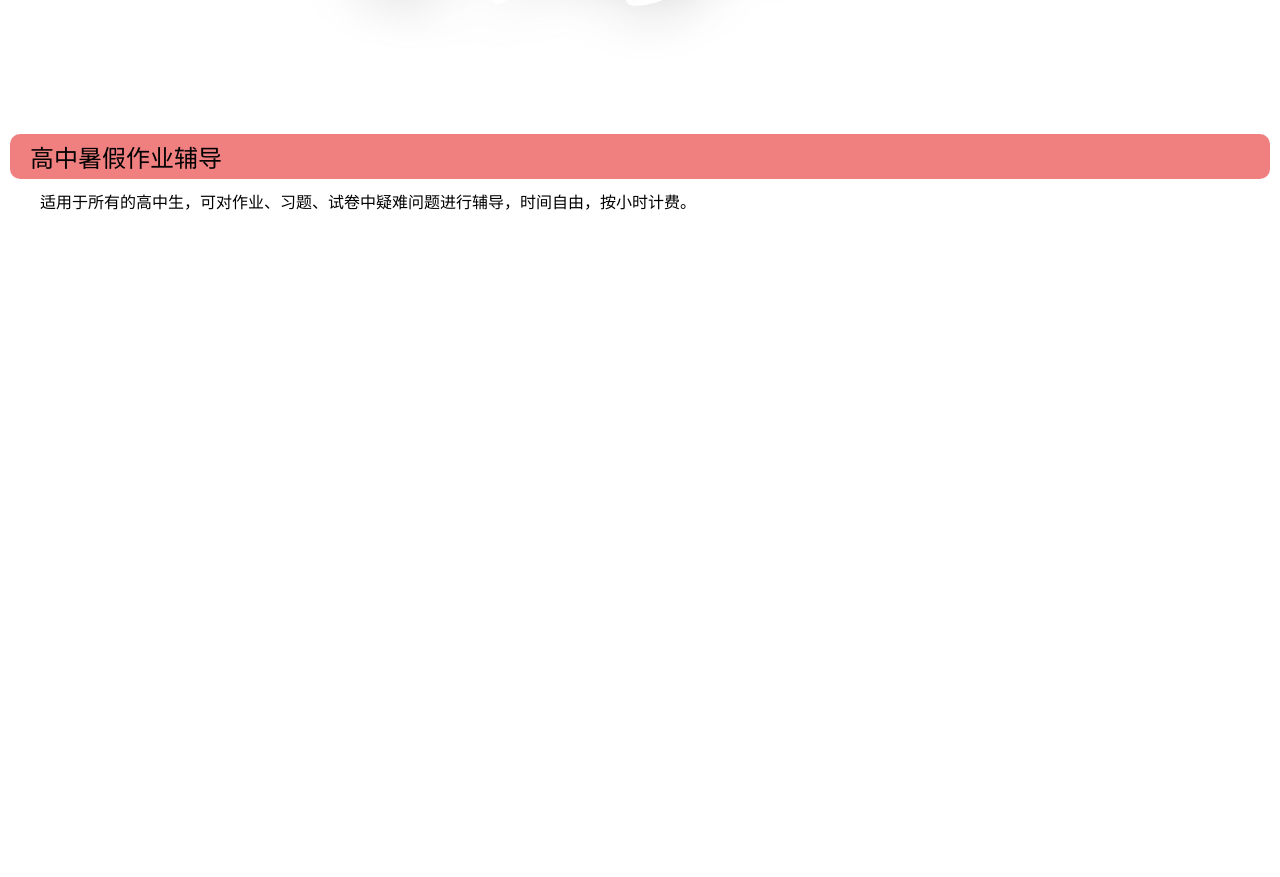
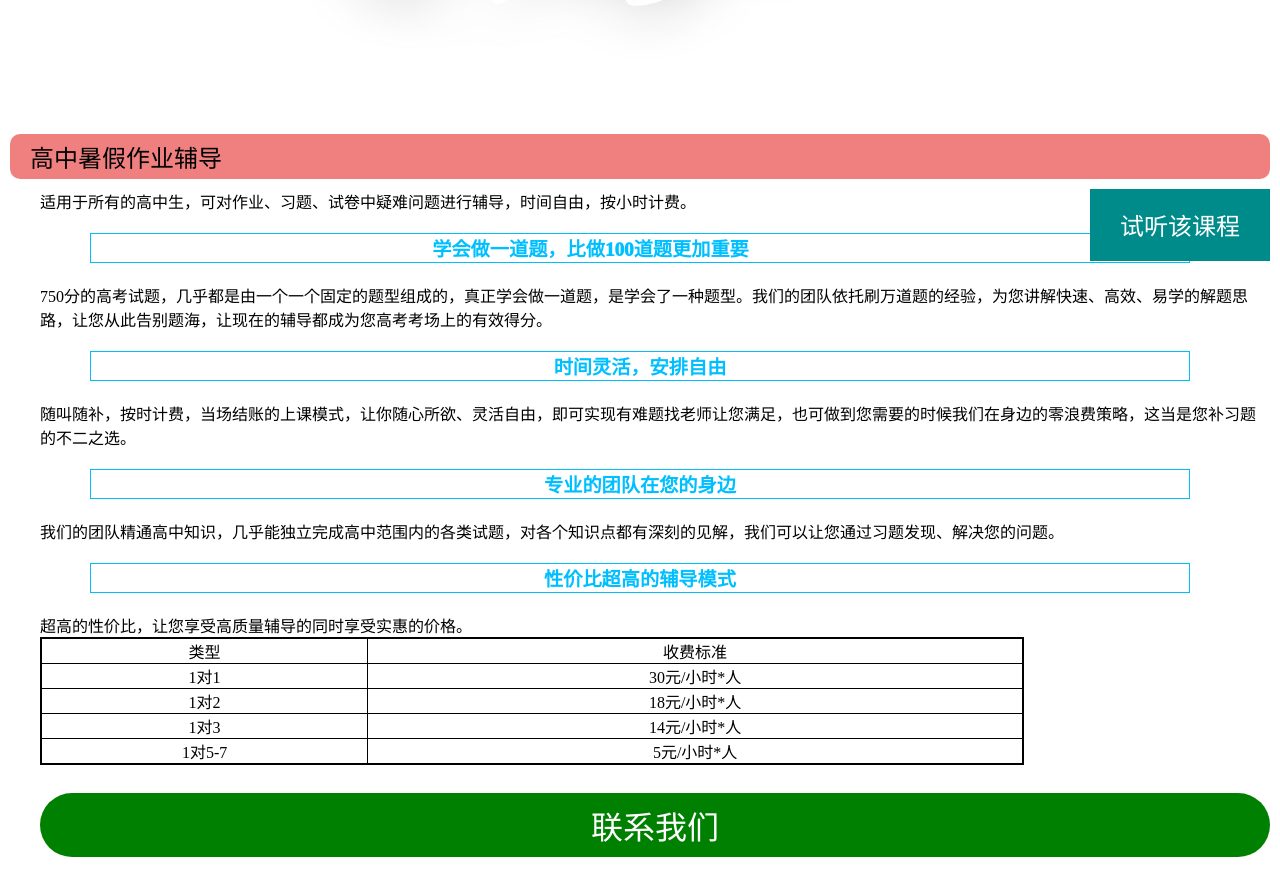
Before and after one commit to jxlpzqc/EduAD, a plain HTML site: page fudao.html in a window 1280 px wide. Shown: the part 671-1548 px from the top of the page. Before the commit the page ends 894 px from the top, so only its background shows below. Drawn offline with nearby package versions, Linux system fonts and the light colour scheme.

Commit message:
add new content

```diff
--- a/fudao.html
+++ b/fudao.html
@@ -12,11 +12,67 @@
         <img src='background.jpg' width="100%"/>
         <div class="course">
             <p class="courseTitle">高中暑假作业辅导</p>
+
+            <div style="padding:10px auto "><button class="btnListen" style="float: right">试听该课程</button>
+            </div>
             <p class="info">
 
                 适用于所有的高中生，可对作业、习题、试卷中疑难问题进行辅导，时间自由，按小时计费。
             </p>
 
+            <p class="subTitle">学会做一道题，比做100道题更加重要</p>
+            <p class="info">
+                750分的高考试题，几乎都是由一个一个固定的题型组成的，真正学会做一道题，是学会了一种题型。我们的团队依托刷万道题的经验，为您讲解快速、高效、易学的解题思路，让您从此告别题海，让现在的辅导都成为您高考考场上的有效得分。
+            </p>
+
+            <p class="subTitle">时间灵活，安排自由</p>
+            <p class="info">
+                随叫随补，按时计费，当场结账的上课模式，让你随心所欲、灵活自由，即可实现有难题找老师让您满足，也可做到您需要的时候我们在身边的零浪费策略，这当是您补习题的不二之选。
+            </p>
+
+            <p class="subTitle">专业的团队在您的身边</p>
+            <p class="info">
+                我们的团队精通高中知识，几乎能独立完成高中范围内的各类试题，对各个知识点都有深刻的见解，我们可以让您通过习题发现、解决您的问题。
+            </p>
+
+            <p class="subTitle">性价比超高的辅导模式</p>
+
+            <p class="info">
+               超高的性价比，让您享受高质量辅导的同时享受实惠的价格。
+
+            </p>
+
+            <div class="info">
+               <table>
+                <tr>
+                    <td>类型</td>
+                    <td>收费标准</td>
+                 </tr>
+                <tr>
+                    <td>1对1</td>
+                    <td>30元/小时*人</td>
+                 </tr>
+
+                   <tr>
+                    <td>1对2</td>
+                    <td>18元/小时*人</td>
+                 </tr>
+                   <tr>
+                    <td>1对3</td>
+                    <td>14元/小时*人</td>
+                 </tr>
+                   <tr>
+                    <td>1对5-7</td>
+                    <td>5元/小时*人</td>
+                 </tr>
+            </table>
+            </div>
+            <br/>
+            <div class="info">
+            <a href="contact.html">
+            <button class="selectbtn" style="background-color:green">联系我们</button>
+            </a>
+            </div>
         </div>
 
     </body>
--- a/index.css
+++ b/index.css
@@ -39,7 +39,7 @@
 button {
 
 
-    border: solid 1px gray;
+    border: solid 0px gray;
     color: white;
     height: 2em;
     width: 6em;
@@ -79,3 +79,33 @@ button {
 .info {
     padding-left: 30px;
 }
+
+.subTitle {
+    margin: 20px 80px;
+    text-align: center;
+    color: deepskyblue;
+    font-weight: 1000;
+    font-size: 1.2em;
+    border: solid 1px;
+}
+
+table {
+    border: solid 2px;
+     border-collapse: collapse;
+    width: 80%;
+    text-align: center;
+}
+
+td {
+    border: solid 1px;
+}
+
+.btnListen {
+       border: solid 0px gray;
+    color: white;
+    background-color:darkcyan;
+    height: 3em;
+    width: 7.5em;
+    font-size: 1.5em;
+   border-radius: 0;
+}
```
Also changed, not shown: select.html (+1 -1 lines).
